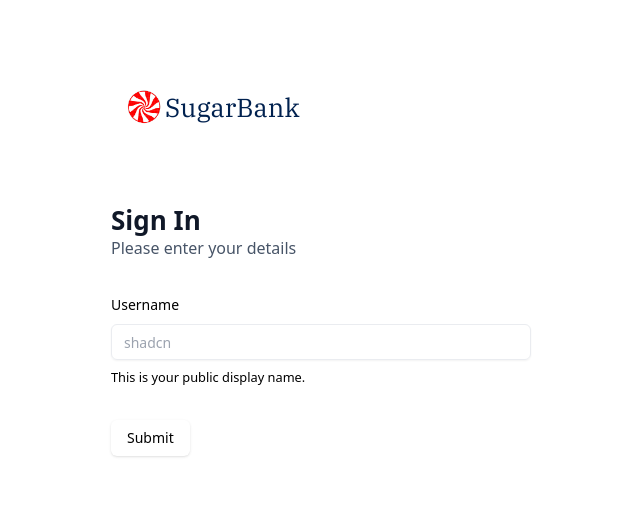
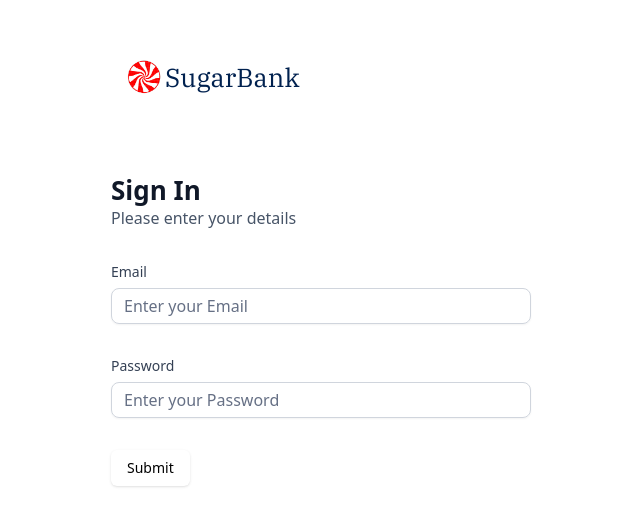
Before and after one commit to meertseker/Sugar-Bank, a Next.js app: page /sign-in in a window 1280 px wide. Shown: the part 127-652 px from the top of the page, without its empty margins (319-959 px from the left). Built offline with nearby package versions, Linux system fonts and the light colour scheme.

Commit message:
input component added

```diff
--- a/components/AuthForm.tsx
+++ b/components/AuthForm.tsx
@@ -18,12 +18,11 @@ import {
   FormMessage,
 } from "@/components/ui/form"
 import { Input } from "@/components/ui/input"
+import CustomInput from './CustomInput';
 
 const formSchema = z.object({
-  username: z.string().min(2, {
-    message: "Username must be at least 2 characters.",
-  }),
-})
+  email: z.string().email(),})
+
 const AuthForm = ({type}: {type : string}) => {
 
   const [user,setUser] = useState(null)
@@ -32,7 +31,7 @@ const AuthForm = ({type}: {type : string}) => {
   const form = useForm<z.infer<typeof formSchema>>({
     resolver: zodResolver(formSchema),
     defaultValues: {
-    username: "",
+    email: "",
     },
   })
 
@@ -81,21 +80,20 @@ const AuthForm = ({type}: {type : string}) => {
         <>
           <Form {...form}>
             <form onSubmit={form.handleSubmit(onSubmit)} className="space-y-8">
-              <FormField
-                control={form.control}
-                name="username"
-                render={({ field }) => (
-                  <FormItem>
-                    <FormLabel>Username</FormLabel>
-                    <FormControl>
-                      <Input placeholder="shadcn" {...field} />
-                    </FormControl>
-                    <FormDescription>
-                      This is your public display name.
-                    </FormDescription>
-                    <FormMessage />
-                  </FormItem>
-                )}
+
+              <CustomInput
+                control = {form.control}
+                name = "email"
+                label = "Email"
+                placeholder="Enter your Email"
+                type = "email"
+              />
+              <CustomInput
+                control = {form.control}
+                name = "password"
+                label = "Password"
+                placeholder="Enter your Password"
+                type = "password"
               />
               <Button type="submit">Submit</Button>
             </form>
--- /dev/null
+++ b/components/CustomInput.tsx
@@ -0,0 +1,60 @@
+import React from 'react'
+import Link from "next/link"
+import Image from 'next/image'
+import { useState } from 'react'
+import { z } from "zod"
+import { zodResolver } from "@hookform/resolvers/zod"
+import { useForm } from "react-hook-form"
+import { Button } from "@/components/ui/button"
+import {
+  Form,
+  FormControl,
+  FormDescription,
+  FormField,
+  FormItem,
+  FormLabel,
+  FormMessage,
+} from "@/components/ui/form"
+import { Input } from "@/components/ui/input"
+import { Control } from 'react-hook-form'
+import {z} from "zod"
+import { authFormSchema } from '@/lib/utils'
+import { FieldPath } from 'react-hook-form'
+
+interface CustomInput {
+  form : Control<z.infer<typeof authFormSchema>>,
+  name: FieldPath<z.infer<typeof authFormSchema>>,
+  label : string,
+  placeholder: string
+
+}
+
+const CustomInput = ({control, name , label , placeholder,type}) => {
+  return (
+    <div>
+      <FormField
+                control={control}
+                name={name}
+                render={({ field }) => (
+                  <div className='form-item'>
+                    <FormLabel className='form-label'>{label}</FormLabel>
+                    <div className='flex w-full flex-col'>
+                      <FormControl>
+                        <Input
+                          placeholder={placeholder}
+                          className='input-class'
+                          type = {type}
+                          {...field}
+                        />
+                      </FormControl>
+                      <FormMessage className='mt-2 form-message '/>
+
+                </div>
+           </div>
+         )}
+      />
+    </div>
+  )
+}
+
+export default CustomInput
--- a/lib/utils.ts
+++ b/lib/utils.ts
@@ -2,7 +2,7 @@
 import { type ClassValue, clsx } from "clsx";
 import qs from "query-string";
 import { twMerge } from "tailwind-merge";
-
+import z from "zod"
 export function cn(...inputs: ClassValue[]) {
   return twMerge(clsx(inputs));
 }
@@ -193,3 +193,8 @@ export const getTransactionStatus = (date: Date) => {
 
   return date > twoDaysAgo ? "Processing" : "Success";
 };
+
+export const authFormSchema = z.object({
+  email: z.string().email(),
+  password: z.string().min(8),
+})
```
